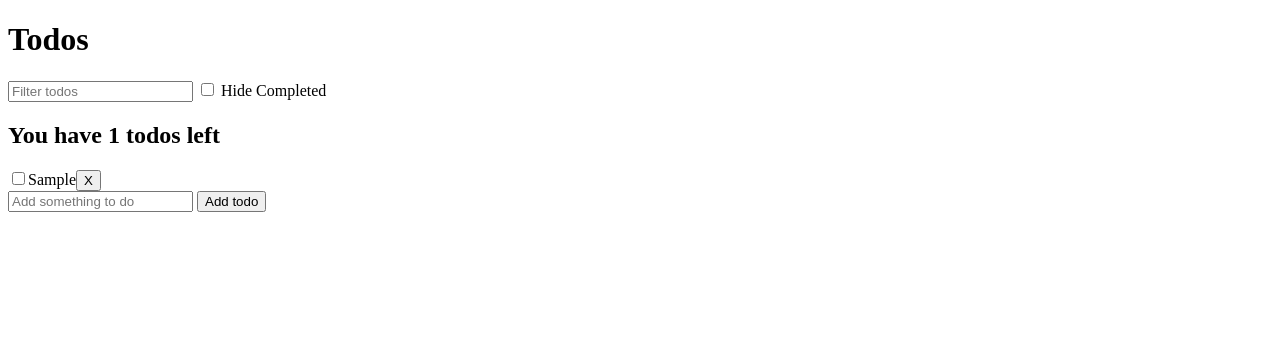
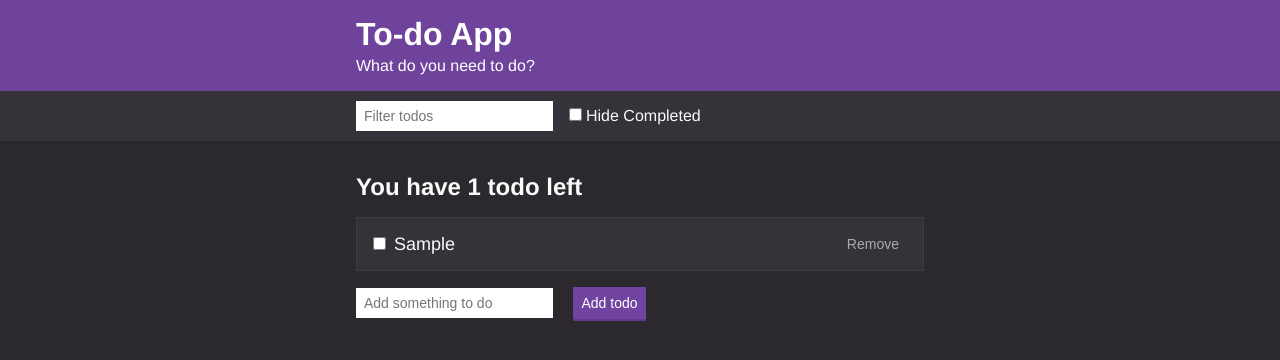
Before and after one commit to hiba-u/todo-app, a plain HTML site: page index.html in a window 1280 px wide. Both pictures are taken after typing "Sample" into the empty fields and a click on the button "Add todo". Drawn offline with Linux system fonts and the light colour scheme.

Commit message:
styles added

```diff
--- a/index.html
+++ b/index.html
@@ -3,23 +3,38 @@
 <head>
     <meta charset="UTF-8">
     <meta name="viewport" content="width=device-width, initial-scale=1.0">
+    <link rel="stylesheet" href="styles/styles.css">
+    <link rel="icon" href="checklist.png">
     <title>Todo App</title>
 </head>
 <body>
-    <h1>Todos</h1>
-    <input type="text" id="search-todo" placeholder="Filter todos">
-    <label>
+    <div class="header">
+        <div class="container">
+            <h1 class="header__title">To-do App</h1>
+            <h2 class="header__subtitle">What do you need to do?</h2>
+        </div>
+    </div>
+
+    <div class="actions">
+        <div class="actions__container">
+            <input class="input" type="text" id="search-todo" placeholder="Filter todos">
+            <label class="checkbox">
                 <input type="checkbox" id="hide-completed">
                 Hide Completed
             </label>
+        </div>
+    </div>
+
+    <div class="container">
         <div id="todos"></div>
         <form id="todo-form">
-        <input type="text" name="addTodo" id="add-todo" placeholder="Add something to do">
-        <button>Add todo</button>
+            <input class="input" type="text" name="addTodo" id="add-todo" placeholder="Add something to do">
+            <button class="button">Add todo</button>
         </form>
+    </div>
 
-    <script src="uuid.js"></script>
-    <script src="todo-functions.js"></script>
-    <script src="todo-app.js"></script>
+    <script src="./scripts/uuid.js"></script>
+    <script src="./scripts/todo-functions.js"></script>
+    <script src="./scripts/todo-app.js"></script>
 </body>
 </html>
--- a/todo-app.js
+++ b/scripts/todo-app.js
@@ -18,7 +18,8 @@ document.querySelector('#search-todo').addEventListener('input', function(e){
 document.querySelector('#todo-form').addEventListener('submit', function(e){
     e.preventDefault()
 
-    todoText = e.target.elements.addTodo.value
+    todoText = e.target.elements.addTodo.value.trim()
+    if(todoText.length > 0){
         todos.push(
             {
             id: uuidv4(),
@@ -31,6 +32,7 @@ document.querySelector('#todo-form').addEventListener('submit', function(e){
         renderTodos(todos, filters)
 
         e.target.elements.addTodo.value = ''
+    }
 })
 
 // Hide the completed todos
--- a/todo-functions.js
+++ b/scripts/todo-functions.js
@@ -2,10 +2,14 @@
 const getSavedTodos = function(){
     const todosJSON = localStorage.getItem('todos')
 
-    if(todosJSON !== null){
-        return JSON.parse(todosJSON)
-    }
-    else{
+    try{
+        if(todosJSON !== null){
+            return JSON.parse(todosJSON)
+        }
+        else{
+            return []
+        }
+    }catch(e){
         return []
     }
 }
@@ -69,7 +73,8 @@ const toggleTodo = function(id, isChecked){
 // Generate dom structure for todo
 const generateTodoDOM = function(todo){
 
-    const todoEl = document.createElement('div')
+    const todoEl = document.createElement('label')
+    const containerEl = document.createElement('div')
     const textEl = document.createElement('span')
     const chkEl = document.createElement('input')
     const btnEl = document.createElement('button')
@@ -77,7 +82,7 @@ const generateTodoDOM = function(todo){
     // Checkbox
     chkEl.setAttribute('type', 'checkbox')
     chkEl.checked = todo.completed
-    todoEl.appendChild(chkEl)
+    containerEl.appendChild(chkEl)
     chkEl.addEventListener('change', function(e){
         toggleTodo(todo.id, e.target.checked)
         saveTodos(todos)
@@ -86,10 +91,19 @@ const generateTodoDOM = function(todo){
 
     // Todo text
     textEl.textContent = todo.text
-    todoEl.appendChild(textEl)
+    containerEl.appendChild(textEl)
+
+    // Setup container
+    todoEl.classList.add('list-item')
+    containerEl.classList.add('list-item__container')
+
+    document.querySelector('#todos').appendChild(todoEl)
+
+    todoEl.appendChild(containerEl)
 
     // Remove todo button
-    btnEl.textContent = 'X'
+    btnEl.textContent = 'Remove'
+    btnEl.classList.add('button', 'button--text')
     todoEl.appendChild(btnEl)
     btnEl.addEventListener('click', function(){
         removeTodo(todo.id)
@@ -97,13 +111,18 @@ const generateTodoDOM = function(todo){
         renderTodos(todos, filters)
     })
 
-    document.querySelector('#todos').appendChild(todoEl)
+
 }
 
 // Generate the dom for summary
 const generateSummary = function(todos){
     const summary = document.createElement('h2')
-    summary.textContent = `You have ${todos.length} todos left`
+    if(todos.length == 1){
+        summary.textContent = `You have ${todos.length} todo left`
+    }else{
+        summary.textContent = `You have ${todos.length} todos left`
+    }
 
+    summary.classList.add('list-title')
     document.querySelector('#todos').appendChild(summary)
 }
--- /dev/null
+++ b/styles/styles.css
@@ -0,0 +1,223 @@
+/*
+// Colors
+$off-black: #20222b;
+$dark-blue: #333745;
+$blue: #3c4251;
+$light-blue: #464b5e;
+$off-white: #a5afd7;
+$purple: #8357c5;
+// Spacing
+$s-size: 1.2rem;
+$m-size: 1.6rem;
+$l-size: 3.2rem;
+$xl-size: 4.8rem;
+$desktop-breakpoint: 45rem;
+*/
+
+/* Base Styles */
+
+* {
+    box-sizing: border-box;
+    margin: 0;
+    padding: 0;
+}
+
+html {
+  font-size: 62.5%;
+}
+
+body {
+    background: #2B292E;
+  color: #fafafa;
+  font-family: Helvetica, Arial, sans-serif;
+  font-size: 1.6rem;
+}
+
+button {
+  cursor: pointer;
+}
+
+a {
+    color: #6F439C;
+}
+
+/* Container */
+
+.container {
+  max-width: 60rem;
+  margin: 0 auto;
+  padding: 0 1.6rem;
+}
+
+/* Header */
+
+.header {
+  background: #6F439C;
+  color:white;
+  padding: 1.6rem 0;
+}
+
+.header__title {
+  font-size: 3.2rem;
+  margin-bottom: .4rem;
+}
+
+.header__subtitle {
+  /* color: #777; */
+  font-size: 1.6rem;
+  font-weight: 300;
+}
+
+/* Actions Bar */
+
+.actions {
+    background-color: #353239;
+    /* border-bottom: 1px solid #dedfe0; */
+    /* color: #333333; */
+    padding: 1rem
+}
+
+.actions__container {
+    align-items: center;
+    display: flex;
+    max-width: 60rem;
+    margin: 0 auto;
+    min-height: 3rem;
+    padding: 0 1.6rem;
+}
+
+.actions__container--spaced {
+    justify-content: space-between
+}
+
+/* Form Inputs */
+
+.input {
+    border: none;
+    font-size: 1.4rem;
+    font-weight: 300;
+    height: 3rem;
+    margin-right: 1.6rem;
+    padding: .4rem .8rem;
+}
+
+.checkbox {
+    display: flex;
+    align-items: baseline;
+}
+
+.checkbox > input {
+    margin-right: .4rem;
+}
+
+.button {
+    background: #7044a0;
+    border: none;
+    border-bottom: 2px solid #603a88;
+    color: white;
+    font-size: 1.4rem;
+    font-weight: 300;
+    padding: .8rem;
+    transition: background .3s ease, color .3s ease;
+}
+
+.button:hover {
+    background: #5F3A87;
+}
+
+.button--secondary {
+    background: #888888;
+    border-bottom: 2px solid #717171;
+}
+
+.button--secondary:hover {
+    background: #6E6E6E;
+}
+
+.button--text {
+    background: none;
+    border: none;
+    color: #aaa;
+}
+
+.button--text:hover {
+    background: none;
+    color: white;
+    text-decoration: underline;
+}
+
+/* Note editor */
+
+.title-input {
+    border: 1px solid #DEDFE0;
+    font-size: 2rem;
+    font-weight: 300;
+    display: block;
+    margin: 2.4rem 0;
+    padding: .8rem;
+    width: 100%;
+}
+
+.body-input {
+    border: 1px solid #DEDFE0;
+    font-family: inherit;
+    font-size: 1.6rem;
+    font-weight: 300;
+    display: block;
+    margin: 2.4rem 0;
+    min-height: 15rem;
+    padding: .8rem;
+    width: 100%;
+}
+
+/* Note List Item */
+
+.list-item {
+    text-decoration: none;
+    color: #fafafa;
+    cursor: pointer;
+    background: #353239;
+    border: 1px solid #423e47;
+    margin: 1.6rem 0;
+    padding: 1rem 1.6rem;
+    display: block;
+    transition: background .3s ease;
+    display: flex;
+    justify-content: space-between;
+    align-items: center
+}
+
+.list-item__container {
+    display: flex;
+    font-size: 1.8rem;
+    font-weight: 300;
+    align-items: baseline;
+}
+
+.list-item__container > *:first-child {
+    margin-right: .8rem;
+}
+
+.list-item:hover {
+    background: #3d3941;
+}
+
+.list-item__title {
+    font-size: 1.8rem;
+    margin-bottom: .4rem
+}
+
+.list-item__subtitle {
+    color: #666;
+    font-size: 1.4rem;
+    font-weight: 300;
+    font-style: italic;
+}
+
+.list-title {
+    margin: 3.2rem 0 1.6rem;
+}
+
+.empty-message {
+    margin: 3.2rem 0;
+}
```
Also changed, not shown: checklist.png (added), scripts/uuid.js (renamed from uuid.js). Lines whose indentation alone changed are shown as unchanged.
